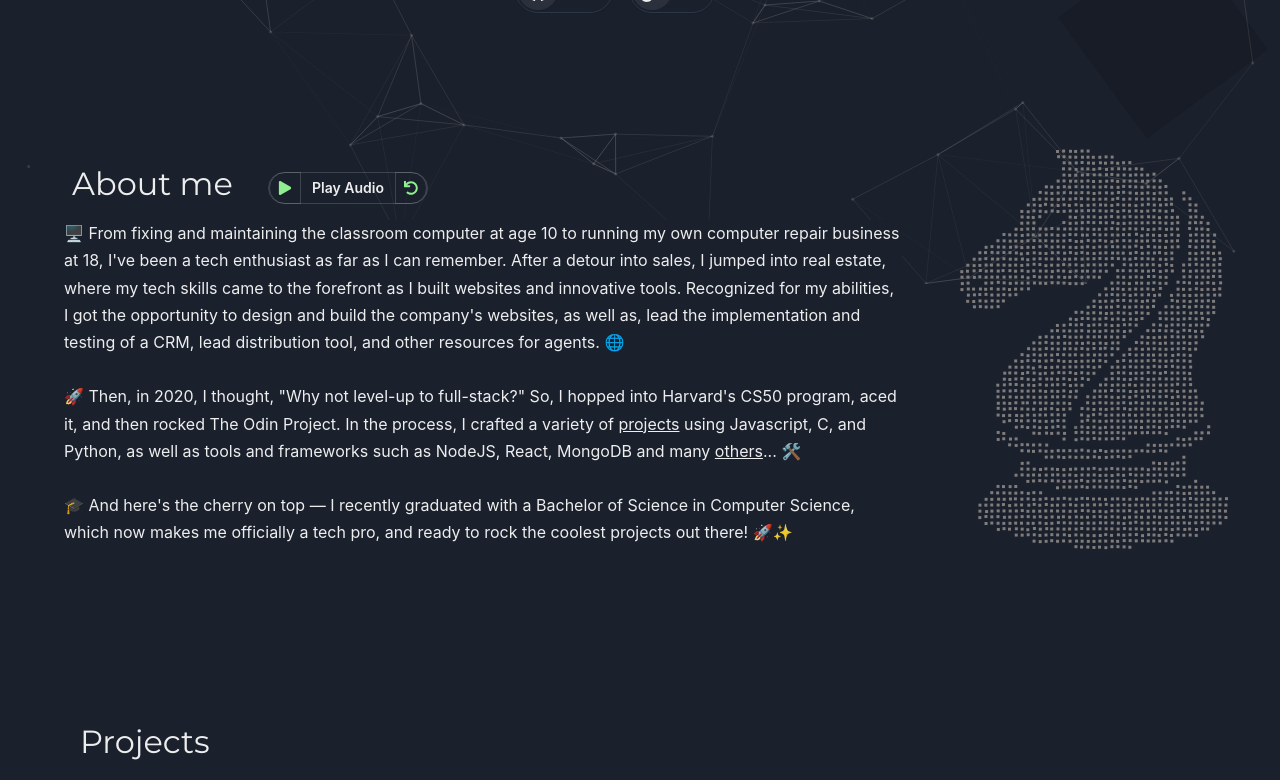
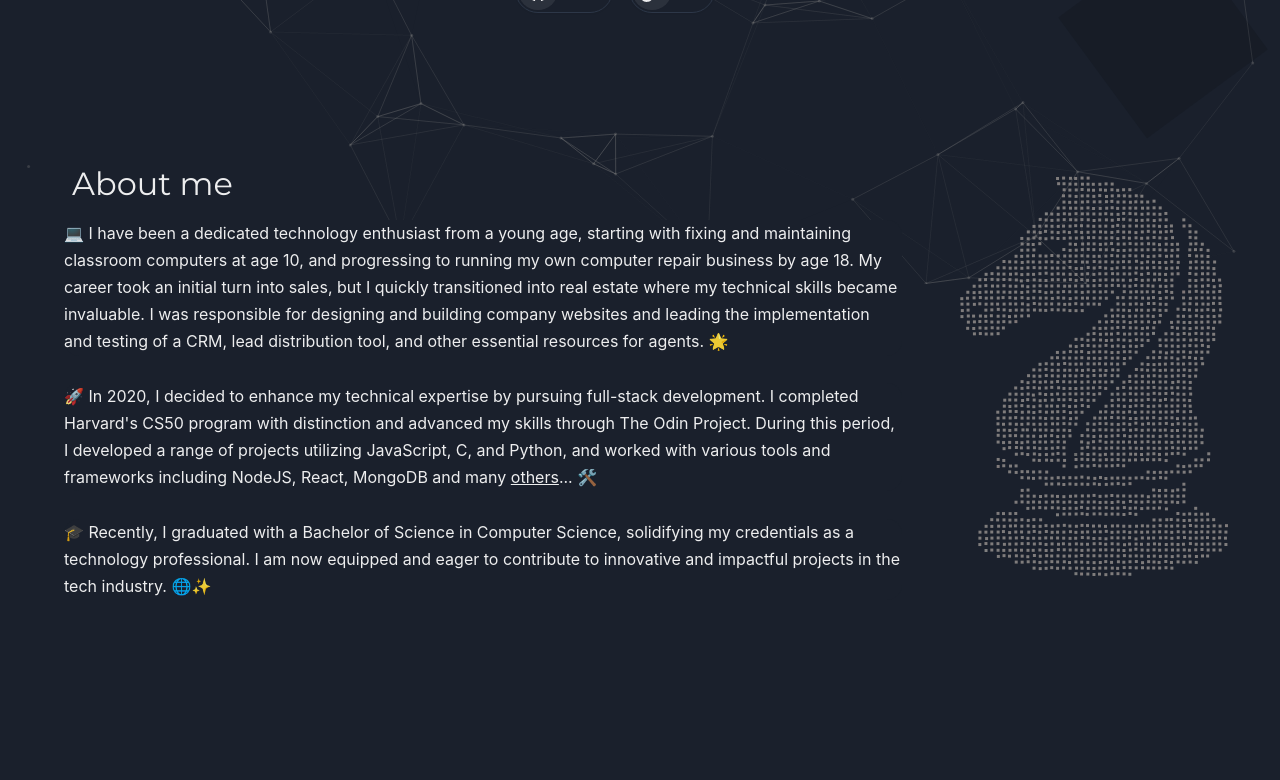
Before and after one commit to kn8a/portfolio, a React (Create React App) app: page / in a window 1280 px wide. Shown: the part 516-1296 px from the top of the page. Built offline with nearby package versions, Linux system fonts and the light colour scheme; a web font is replaced by a local one.

Commit message:
update about

```diff
--- a/src/Components/About.js
+++ b/src/Components/About.js
@@ -69,37 +69,24 @@ function About() {
                   >
                     About me
                   </Heading>
-                  <AudioPlayer />
+                  {/* <AudioPlayer /> */}
                 </Flex>
 
                 <Box pl={2}>
                   <Text lineHeight={1.7}>
                     <Text backgroundColor={'chakra-body-bg'} rounded={15} >
                       <p>
-                        🖥️ From fixing and maintaining the classroom computer at
-                        age 10 to running my own computer repair business at 18,
-                        I've been a tech enthusiast as far as I can remember.
-                        After a detour into sales, I jumped into real estate,
-                        where my tech skills came to the forefront as I built
-                        websites and innovative tools. Recognized for my
-                        abilities, I got the opportunity to design and build the
-                        company's websites, as well as, lead the implementation
-                        and testing of a CRM, lead distribution tool, and other
-                        resources for agents. 🌐
+                      💻 I have been a dedicated technology enthusiast from a young age, starting with fixing and maintaining classroom computers at age 10, and progressing to running my own computer repair business by age 18.
+                      My career took an initial turn into sales, but I quickly transitioned into real estate where my technical skills became invaluable.
+                      I was responsible for designing and building company websites and leading the implementation and testing of a CRM, lead distribution tool, and other essential resources for agents. 🌟
                       </p>
                     </Text>
                     <br></br>
                     <Text backgroundColor={'chakra-body-bg'} rounded={15}>
                       <p>
-                        🚀 Then, in 2020, I thought, "Why not level-up to
-                        full-stack?" So, I hopped into Harvard's CS50 program,
-                        aced it, and then rocked The Odin Project. In the
-                        process, I crafted a variety of{' '}
-                        <AnchorLink className="about-link" href="#projects">
-                          projects
-                        </AnchorLink>{' '}
-                        using Javascript, C, and Python, as well as tools and
-                        frameworks such as NodeJS, React, MongoDB and many{' '}
+                      🚀 In 2020, I decided to enhance my technical expertise by pursuing full-stack development.
+                      I completed Harvard's CS50 program with distinction and advanced my skills through The Odin Project.
+                      During this period, I developed a range of projects utilizing JavaScript, C, and Python, and worked with various tools and frameworks including NodeJS, React, MongoDB and many{' '}
                         <AnchorLink className="about-link" href="#skills">
                           others
                         </AnchorLink>
@@ -110,10 +97,7 @@ function About() {
                     <br></br>
                     <Text backgroundColor={'chakra-body-bg'} rounded={15}>
                       <p>
-                        🎓 And here's the cherry on top — I recently graduated
-                        with a Bachelor of Science in Computer Science, which
-                        now makes me officially a tech pro, and ready to rock
-                        the coolest projects out there! 🚀✨
+                      🎓 Recently, I graduated with a Bachelor of Science in Computer Science, solidifying my credentials as a technology professional. I am now equipped and eager to contribute to innovative and impactful projects in the tech industry. 🌐✨
                       </p>
                     </Text>
                   </Text>
```
